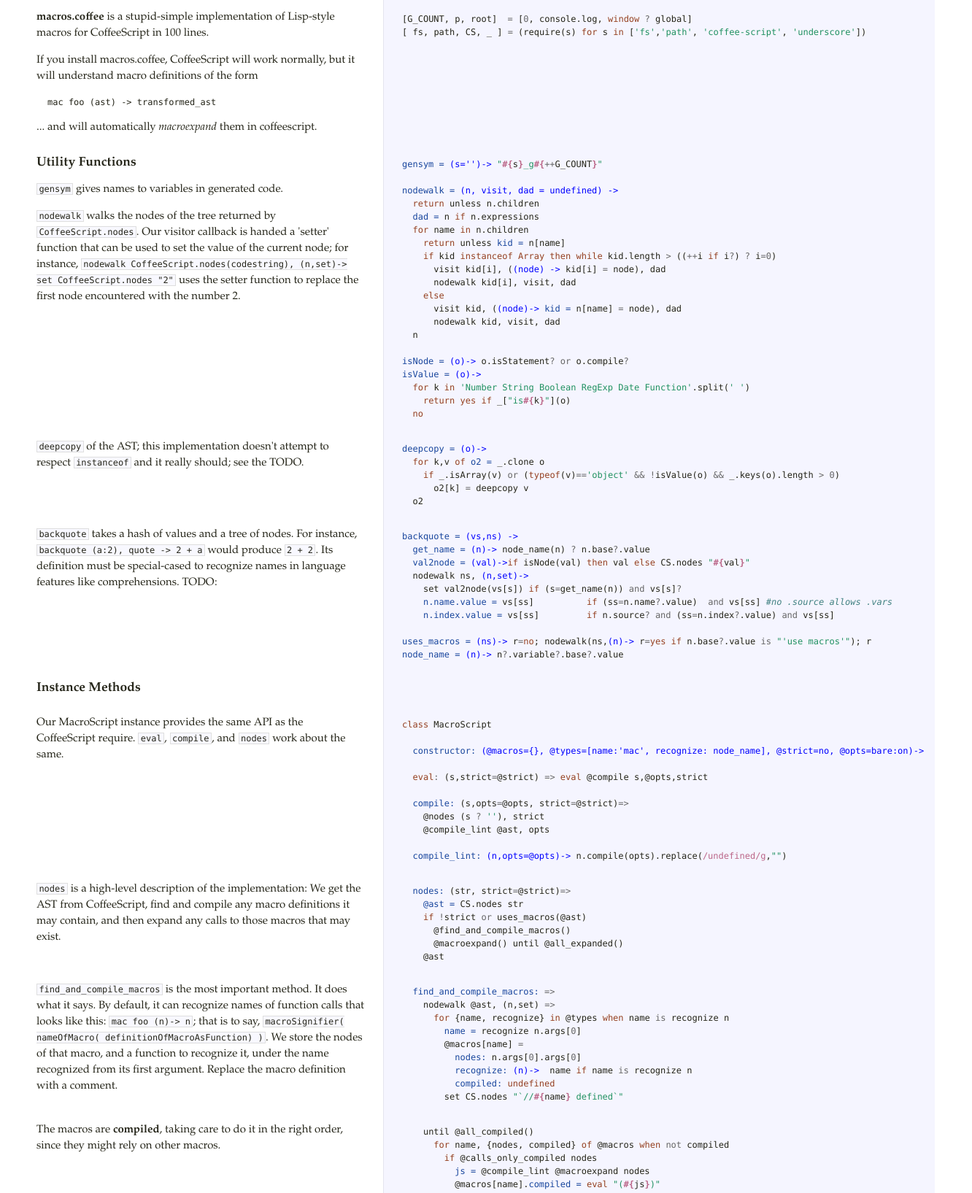
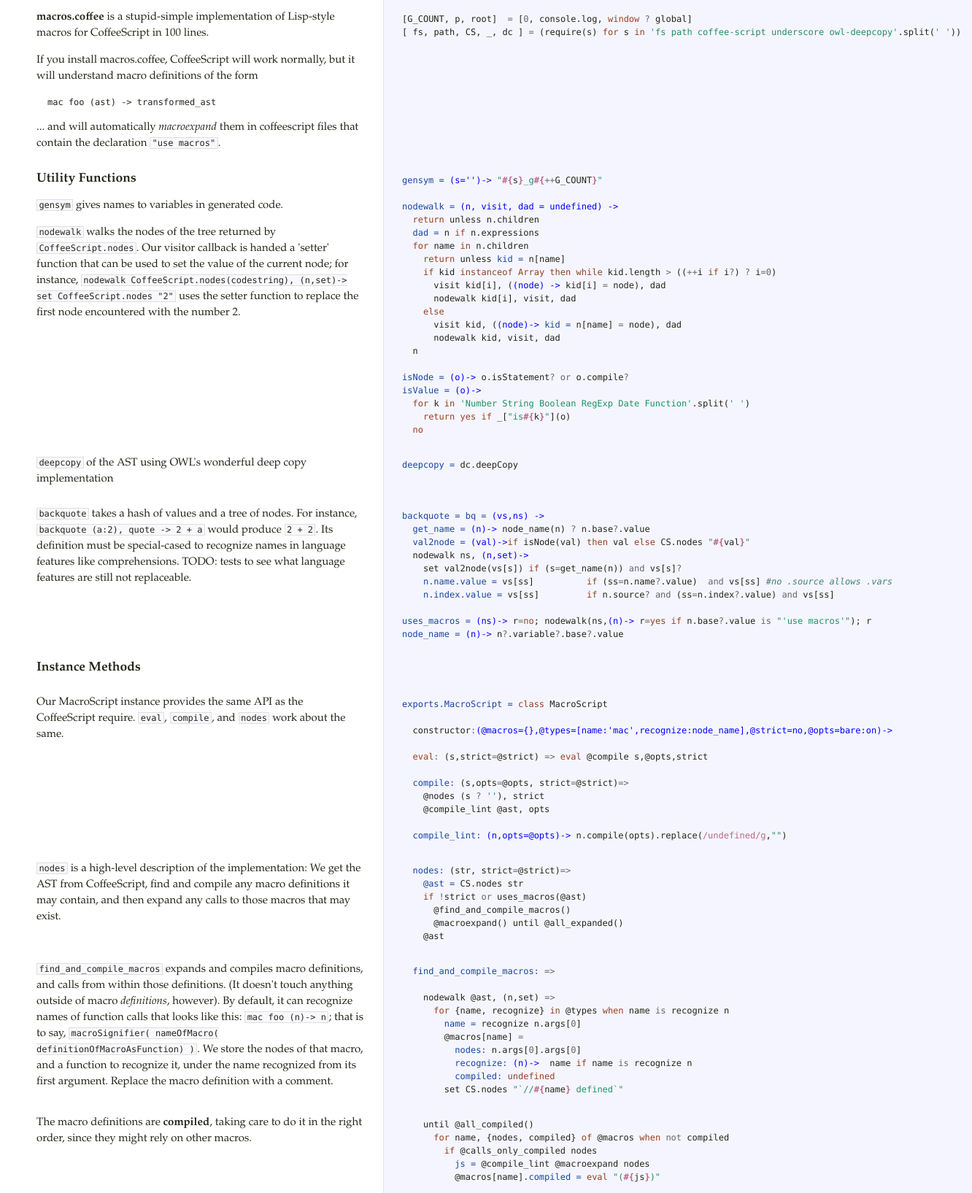
Before and after one commit to mrluc/macros.coffee, a website: page docs/macros.html in a window 1280 px wide. Shown: the part 85-1720 px from the top of the page at 73% size, 1332 px wide, since content can reach past the window. Drawn offline with Linux system fonts and the light colour scheme.

Commit message:
Auto-include core_macros; minor comment copy changes

```diff
--- a/docs/macros.html
+++ b/docs/macros.html
@@ -7,8 +7,9 @@ understand macro definitions of the form</p>
 <pre><code>mac foo (ast) -&gt; transformed_ast
 </code></pre>
 
-<p>... and will automatically <em>macroexpand</em> them in coffeescript.</p>             </td>             <td class="code">               <div class="highlight"><pre><span class="p">[</span><span class="nx">G_COUNT</span><span class="p">,</span> <span class="nx">p</span><span class="p">,</span> <span class="nx">root</span><span class="p">]</span>  <span class="o">=</span> <span class="p">[</span><span class="mi">0</span><span class="p">,</span> <span class="nx">console</span><span class="p">.</span><span class="nx">log</span><span class="p">,</span> <span class="nb">window</span> <span class="o">?</span> <span class="nx">global</span><span class="p">]</span>
-<span class="p">[</span> <span class="nx">fs</span><span class="p">,</span> <span class="nx">path</span><span class="p">,</span> <span class="nx">CS</span><span class="p">,</span> <span class="nx">_</span> <span class="p">]</span> <span class="o">=</span> <span class="p">(</span><span class="nx">require</span><span class="p">(</span><span class="nx">s</span><span class="p">)</span> <span class="k">for</span> <span class="nx">s</span> <span class="k">in</span> <span class="p">[</span><span class="s">&#39;fs&#39;</span><span class="p">,</span><span class="s">&#39;path&#39;</span><span class="p">,</span> <span class="s">&#39;coffee-script&#39;</span><span class="p">,</span> <span class="s">&#39;underscore&#39;</span><span class="p">])</span></pre></div>             </td>           </tr>                               <tr id="section-2">             <td class="docs">               <div class="pilwrap">                 <a class="pilcrow" href="#section-2">&#182;</a>               </div>               <h3>Utility Functions</h3>
+<p>... and will automatically <em>macroexpand</em> them in coffeescript files that
+contain the declaration <code>"use macros"</code>.</p>             </td>             <td class="code">               <div class="highlight"><pre><span class="p">[</span><span class="nx">G_COUNT</span><span class="p">,</span> <span class="nx">p</span><span class="p">,</span> <span class="nx">root</span><span class="p">]</span>  <span class="o">=</span> <span class="p">[</span><span class="mi">0</span><span class="p">,</span> <span class="nx">console</span><span class="p">.</span><span class="nx">log</span><span class="p">,</span> <span class="nb">window</span> <span class="o">?</span> <span class="nx">global</span><span class="p">]</span>
+<span class="p">[</span> <span class="nx">fs</span><span class="p">,</span> <span class="nx">path</span><span class="p">,</span> <span class="nx">CS</span><span class="p">,</span> <span class="nx">_</span><span class="p">,</span> <span class="nx">dc</span> <span class="p">]</span> <span class="o">=</span> <span class="p">(</span><span class="nx">require</span><span class="p">(</span><span class="nx">s</span><span class="p">)</span> <span class="k">for</span> <span class="nx">s</span> <span class="k">in</span> <span class="s">&#39;fs path coffee-script underscore owl-deepcopy&#39;</span><span class="p">.</span><span class="nx">split</span><span class="p">(</span><span class="s">&#39; &#39;</span><span class="p">))</span></pre></div>             </td>           </tr>                               <tr id="section-2">             <td class="docs">               <div class="pilwrap">                 <a class="pilcrow" href="#section-2">&#182;</a>               </div>               <h3>Utility Functions</h3>
 
 <p><code>gensym</code> gives names to variables in generated code.</p>
 
@@ -35,15 +36,10 @@ uses the setter function to replace the first node encountered with the number 2
 <span class="nv">isValue = </span><span class="nf">(o)-&gt;</span>
   <span class="k">for</span> <span class="nx">k</span> <span class="k">in</span> <span class="s">&#39;Number String Boolean RegExp Date Function&#39;</span><span class="p">.</span><span class="nx">split</span><span class="p">(</span><span class="s">&#39; &#39;</span><span class="p">)</span>
     <span class="k">return</span> <span class="kc">yes</span> <span class="k">if</span> <span class="nx">_</span><span class="p">[</span><span class="s">&quot;is</span><span class="si">#{</span><span class="nx">k</span><span class="si">}</span><span class="s">&quot;</span><span class="p">](</span><span class="nx">o</span><span class="p">)</span>
-  <span class="kc">no</span></pre></div>             </td>           </tr>                               <tr id="section-3">             <td class="docs">               <div class="pilwrap">                 <a class="pilcrow" href="#section-3">&#182;</a>               </div>               <p><code>deepcopy</code> of the AST; this implementation doesn't attempt to
-respect <code>instanceof</code> and it really should; see the TODO.</p>             </td>             <td class="code">               <div class="highlight"><pre><span class="nv">deepcopy = </span><span class="nf">(o)-&gt;</span>
-  <span class="k">for</span> <span class="nx">k</span><span class="p">,</span><span class="nx">v</span> <span class="k">of</span> <span class="nv">o2 = </span><span class="nx">_</span><span class="p">.</span><span class="nx">clone</span> <span class="nx">o</span>
-    <span class="k">if</span> <span class="nx">_</span><span class="p">.</span><span class="nx">isArray</span><span class="p">(</span><span class="nx">v</span><span class="p">)</span> <span class="o">or</span> <span class="p">(</span><span class="k">typeof</span><span class="p">(</span><span class="nx">v</span><span class="p">)</span><span class="o">==</span><span class="s">&#39;object&#39;</span> <span class="o">&amp;&amp;</span> <span class="o">!</span><span class="nx">isValue</span><span class="p">(</span><span class="nx">o</span><span class="p">)</span> <span class="o">&amp;&amp;</span> <span class="nx">_</span><span class="p">.</span><span class="nx">keys</span><span class="p">(</span><span class="nx">o</span><span class="p">).</span><span class="nx">length</span> <span class="o">&gt;</span> <span class="mi">0</span><span class="p">)</span>
-      <span class="nx">o2</span><span class="p">[</span><span class="nx">k</span><span class="p">]</span> <span class="o">=</span> <span class="nx">deepcopy</span> <span class="nx">v</span>
-  <span class="nx">o2</span></pre></div>             </td>           </tr>                               <tr id="section-4">             <td class="docs">               <div class="pilwrap">                 <a class="pilcrow" href="#section-4">&#182;</a>               </div>               <p><code>backquote</code> takes a hash of values and a tree of nodes. For instance,
+  <span class="kc">no</span></pre></div>             </td>           </tr>                               <tr id="section-3">             <td class="docs">               <div class="pilwrap">                 <a class="pilcrow" href="#section-3">&#182;</a>               </div>               <p><code>deepcopy</code> of the AST using OWL's wonderful deep copy implementation</p>             </td>             <td class="code">               <div class="highlight"><pre><span class="nv">deepcopy = </span><span class="nx">dc</span><span class="p">.</span><span class="nx">deepCopy</span></pre></div>             </td>           </tr>                               <tr id="section-4">             <td class="docs">               <div class="pilwrap">                 <a class="pilcrow" href="#section-4">&#182;</a>               </div>               <p><code>backquote</code> takes a hash of values and a tree of nodes. For instance,
 <code>backquote (a:2), quote -&gt; 2 + a</code> would produce <code>2 + 2</code>. Its definition
 must be special-cased to recognize names in language features like comprehensions.
-TODO:</p>             </td>             <td class="code">               <div class="highlight"><pre><span class="nv">backquote = </span><span class="nf">(vs,ns) -&gt;</span>
+TODO: tests to see what language features are still not replaceable.</p>             </td>             <td class="code">               <div class="highlight"><pre><span class="nv">backquote = bq = </span><span class="nf">(vs,ns) -&gt;</span>
   <span class="nv">get_name = </span><span class="nf">(n)-&gt;</span> <span class="nx">node_name</span><span class="p">(</span><span class="nx">n</span><span class="p">)</span> <span class="o">?</span> <span class="nx">n</span><span class="p">.</span><span class="nx">base</span><span class="o">?</span><span class="p">.</span><span class="nx">value</span>
   <span class="nv">val2node = </span><span class="nf">(val)-&gt;</span><span class="k">if</span> <span class="nx">isNode</span><span class="p">(</span><span class="nx">val</span><span class="p">)</span> <span class="k">then</span> <span class="nx">val</span> <span class="k">else</span> <span class="nx">CS</span><span class="p">.</span><span class="nx">nodes</span> <span class="s">&quot;</span><span class="si">#{</span><span class="nx">val</span><span class="si">}</span><span class="s">&quot;</span>
   <span class="nx">nodewalk</span> <span class="nx">ns</span><span class="p">,</span> <span class="nf">(n,set)-&gt;</span>
@@ -53,9 +49,9 @@ TODO:</p>             </td>             <td class="code">               <div cla
 
 <span class="nv">uses_macros = </span><span class="nf">(ns)-&gt;</span> <span class="nx">r</span><span class="o">=</span><span class="kc">no</span><span class="p">;</span> <span class="nx">nodewalk</span><span class="p">(</span><span class="nx">ns</span><span class="p">,</span><span class="nf">(n)-&gt;</span> <span class="nx">r</span><span class="o">=</span><span class="kc">yes</span> <span class="k">if</span> <span class="nx">n</span><span class="p">.</span><span class="nx">base</span><span class="o">?</span><span class="p">.</span><span class="nx">value</span> <span class="o">is</span> <span class="s">&quot;&#39;use macros&#39;&quot;</span><span class="p">);</span> <span class="nx">r</span>
 <span class="nv">node_name = </span><span class="nf">(n)-&gt;</span> <span class="nx">n</span><span class="o">?</span><span class="p">.</span><span class="nx">variable</span><span class="o">?</span><span class="p">.</span><span class="nx">base</span><span class="o">?</span><span class="p">.</span><span class="nx">value</span></pre></div>             </td>           </tr>                               <tr id="section-5">             <td class="docs">               <div class="pilwrap">                 <a class="pilcrow" href="#section-5">&#182;</a>               </div>               <h3>Instance Methods</h3>             </td>             <td class="code">               <div class="highlight"><pre></pre></div>             </td>           </tr>                               <tr id="section-6">             <td class="docs">               <div class="pilwrap">                 <a class="pilcrow" href="#section-6">&#182;</a>               </div>               <p>Our MacroScript instance provides the same API as the CoffeeScript require.
-<code>eval</code>, <code>compile</code>, and <code>nodes</code> work about the same.</p>             </td>             <td class="code">               <div class="highlight"><pre><span class="k">class</span> <span class="nx">MacroScript</span>
+<code>eval</code>, <code>compile</code>, and <code>nodes</code> work about the same.</p>             </td>             <td class="code">               <div class="highlight"><pre><span class="nv">exports.MacroScript = </span><span class="k">class</span> <span class="nx">MacroScript</span>
 
-  <span class="nv">constructor: </span><span class="nf">(@macros={}, @types=[name:&#39;mac&#39;, recognize: node_name], @strict=no, @opts=bare:on)-&gt;</span>
+  <span class="nx">constructor</span><span class="o">:</span><span class="nf">(@macros={},@types=[name:&#39;mac&#39;,recognize:node_name],@strict=no,@opts=bare:on)-&gt;</span>
 
   <span class="nb">eval</span><span class="o">:</span> <span class="p">(</span><span class="nx">s</span><span class="p">,</span><span class="nx">strict</span><span class="o">=</span><span class="nx">@strict</span><span class="p">)</span> <span class="o">=&gt;</span> <span class="nb">eval</span> <span class="nx">@compile</span> <span class="nx">s</span><span class="p">,</span><span class="nx">@opts</span><span class="p">,</span><span class="nx">strict</span>
 
@@ -70,13 +66,16 @@ it may contain, and then expand any calls to those macros that may exist.</p>
     <span class="k">if</span> <span class="o">!</span><span class="nx">strict</span> <span class="o">or</span> <span class="nx">uses_macros</span><span class="p">(</span><span class="nx">@ast</span><span class="p">)</span>
       <span class="nx">@find_and_compile_macros</span><span class="p">()</span>
       <span class="nx">@macroexpand</span><span class="p">()</span> <span class="nx">until</span> <span class="nx">@all_expanded</span><span class="p">()</span>
-    <span class="nx">@ast</span></pre></div>             </td>           </tr>                               <tr id="section-8">             <td class="docs">               <div class="pilwrap">                 <a class="pilcrow" href="#section-8">&#182;</a>               </div>               <p><code>find_and_compile_macros</code> is the most important method. It does what it says.
+    <span class="nx">@ast</span></pre></div>             </td>           </tr>                               <tr id="section-8">             <td class="docs">               <div class="pilwrap">                 <a class="pilcrow" href="#section-8">&#182;</a>               </div>               <p><code>find_and_compile_macros</code> expands and compiles macro definitions, and
+calls from within those definitions. (It doesn't touch anything outside
+of macro <em>definitions</em>, however).
 By default, it can recognize names of function calls that looks like this:
 <code>mac foo (n)-&gt; n</code>; that is to say,
 <code>macroSignifier( nameOfMacro( definitionOfMacroAsFunction) )</code>.
 We store the nodes of that macro, and a function to recognize it,
 under the name recognized from its first argument.
 Replace the macro definition with a comment.</p>             </td>             <td class="code">               <div class="highlight"><pre>  <span class="nv">find_and_compile_macros: </span><span class="o">=&gt;</span>
+
     <span class="nx">nodewalk</span> <span class="nx">@ast</span><span class="p">,</span> <span class="p">(</span><span class="nx">n</span><span class="p">,</span><span class="nx">set</span><span class="p">)</span> <span class="o">=&gt;</span>
       <span class="k">for</span> <span class="p">{</span><span class="nx">name</span><span class="p">,</span> <span class="nx">recognize</span><span class="p">}</span> <span class="k">in</span> <span class="nx">@types</span> <span class="k">when</span> <span class="nx">name</span> <span class="o">is</span> <span class="nx">recognize</span> <span class="nx">n</span>
         <span class="nv">name = </span><span class="nx">recognize</span> <span class="nx">n</span><span class="p">.</span><span class="nx">args</span><span class="p">[</span><span class="mi">0</span><span class="p">]</span>
@@ -84,7 +83,7 @@ Replace the macro definition with a comment.</p>             </td>             <
           <span class="nv">nodes: </span><span class="nx">n</span><span class="p">.</span><span class="nx">args</span><span class="p">[</span><span class="mi">0</span><span class="p">].</span><span class="nx">args</span><span class="p">[</span><span class="mi">0</span><span class="p">]</span>
           <span class="nv">recognize: </span><span class="nf">(n)-&gt;</span>  <span class="nx">name</span> <span class="k">if</span> <span class="nx">name</span> <span class="o">is</span> <span class="nx">recognize</span> <span class="nx">n</span>
           <span class="nv">compiled: </span><span class="kc">undefined</span>
-        <span class="nx">set</span> <span class="nx">CS</span><span class="p">.</span><span class="nx">nodes</span> <span class="s">&quot;`//</span><span class="si">#{</span><span class="nx">name</span><span class="si">}</span><span class="s"> defined`&quot;</span></pre></div>             </td>           </tr>                               <tr id="section-9">             <td class="docs">               <div class="pilwrap">                 <a class="pilcrow" href="#section-9">&#182;</a>               </div>               <p>The macros are <strong>compiled</strong>, taking care to do it in the right
+        <span class="nx">set</span> <span class="nx">CS</span><span class="p">.</span><span class="nx">nodes</span> <span class="s">&quot;`//</span><span class="si">#{</span><span class="nx">name</span><span class="si">}</span><span class="s"> defined`&quot;</span></pre></div>             </td>           </tr>                               <tr id="section-9">             <td class="docs">               <div class="pilwrap">                 <a class="pilcrow" href="#section-9">&#182;</a>               </div>               <p>The macro definitions are <strong>compiled</strong>, taking care to do it in the right
 order, since they might rely on other macros.</p>             </td>             <td class="code">               <div class="highlight"><pre>    <span class="nx">until</span> <span class="nx">@all_compiled</span><span class="p">()</span>
       <span class="k">for</span> <span class="nx">name</span><span class="p">,</span> <span class="p">{</span><span class="nx">nodes</span><span class="p">,</span> <span class="nx">compiled</span><span class="p">}</span> <span class="k">of</span> <span class="nx">@macros</span> <span class="k">when</span> <span class="o">not</span> <span class="nx">compiled</span>
         <span class="k">if</span> <span class="nx">@calls_only_compiled</span> <span class="nx">nodes</span>
```
Also changed, not shown: lib/macros.coffee (+12 -6 lines).
